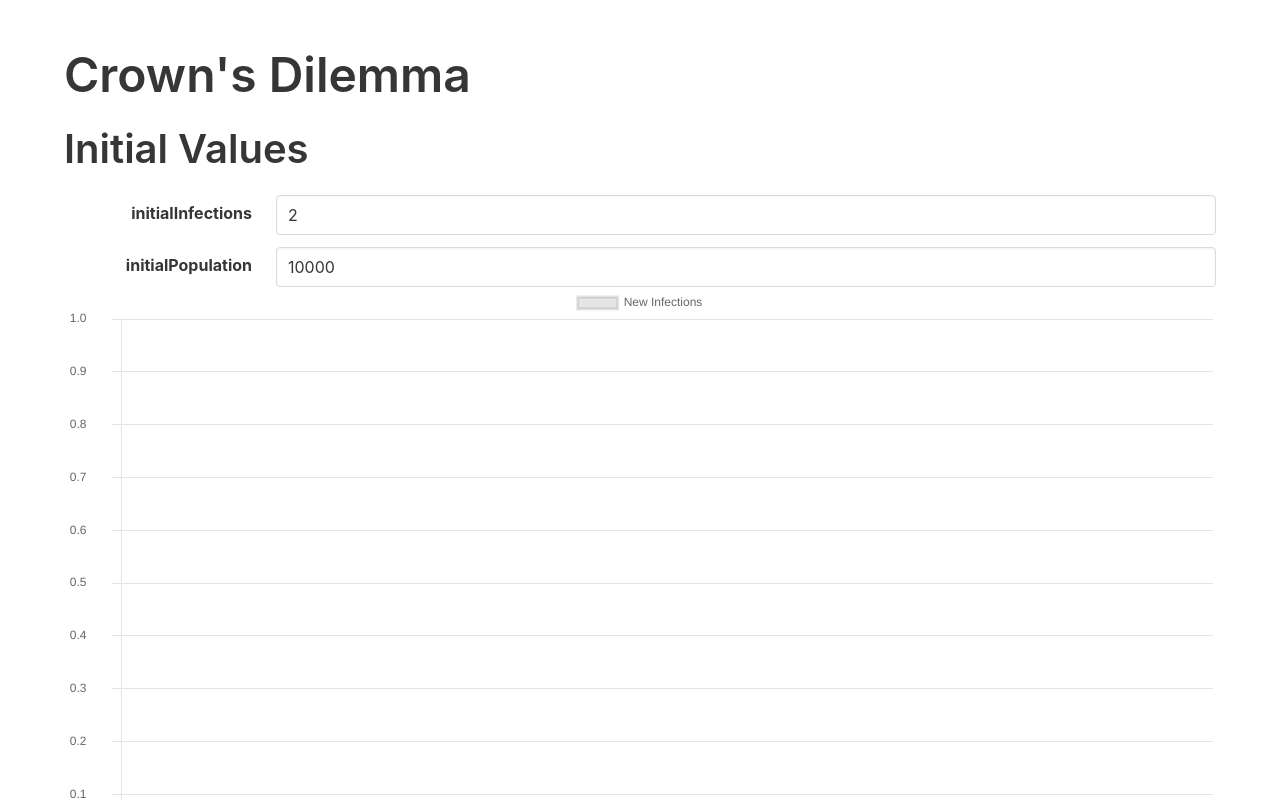
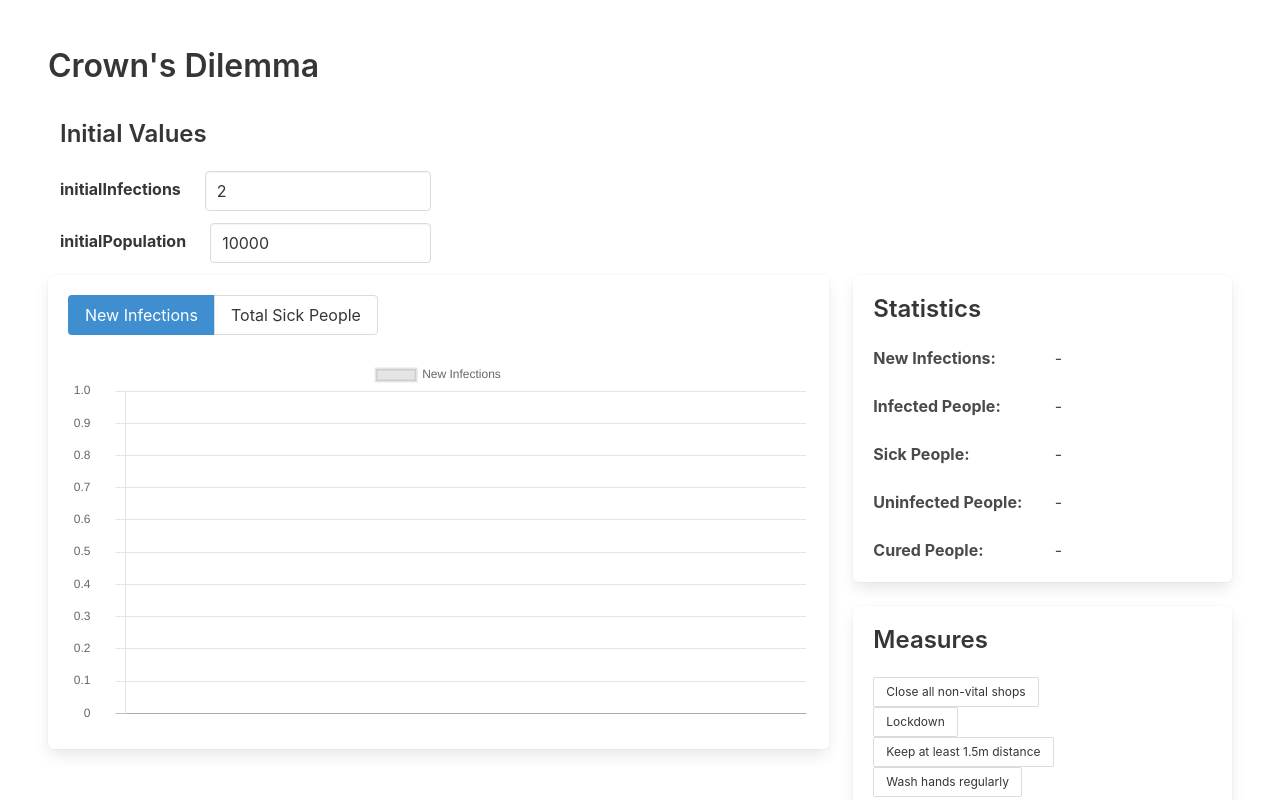
Before and after one commit to elfjes/crowns-dilemma, a Vue app: page / in a window 1280 px wide. Shown: the top 800 px of the page. Built offline with nearby package versions, Linux system fonts and the light colour scheme.

Commit message:
add statistics panel, better layout

```diff
--- a/src/App.vue
+++ b/src/App.vue
@@ -1,20 +1,25 @@
 <template>
   <div id="app">
     <section class="section">
-      <div class="container">
-        <h1 class="title is-1">
+      <h1 class="title is-3">
         Crown's Dilemma
       </h1>
-        <cd-initial-values v-model="initialValues" :disabled="model !== null"></cd-initial-values>
-        <cd-bar-chart
-          v-for="chart in charts"
-          :key="chart.id"
-          ref="charts"
-          :id="chart.id"
-          :title="chart.title"
-          :x-attribute="chart.xAttribute"
-          :y-attribute="chart.yAttribute"
-        ></cd-bar-chart>
+      <cd-initial-values
+        class="column is-4-desktop is-8-tablet"
+        v-model="initialValues"
+        :disabled="model !== null"
+      ></cd-initial-values>
+      <div class="columns">
+        <div class="column is-8">
+          <div class="box">
+            <cd-charts ref="charts"></cd-charts>
+          </div>
+        </div>
+        <div class="column is-4 is-multiline">
+          <cd-statistics ref="statistics"></cd-statistics>
+          <cd-measures :measures="allMeasures" @input="activeMeasures = $event"></cd-measures>
+        </div>
+      </div>
       <div class="buttons">
         <button class="button is-primary" @click="gotoNextDays()">
           Next day
@@ -23,26 +28,26 @@
           Next 7 days
         </button>
       </div>
-        <cd-measures :measures="allMeasures" @input="activeMeasures = $event"></cd-measures>
-      </div>
     </section>
   </div>
 </template>
 
 <script>
-import BarChart from "./components/BarChart";
 import Measures from "./components/Measures";
 import Model from "./model";
-import modelConfig from "@/modelConfig";
-import { measures } from "@/measures";
+import modelConfig from "./modelConfig";
+import { measures } from "./measures";
 import InitialValues from "./components/InitialValues";
+import Charts from "./components/Charts";
+import Statistics from "./components/Statistics";
 
 export default {
   name: "App",
   components: {
-    cdBarChart: BarChart,
+    cdCharts: Charts,
     cdMeasures: Measures,
-    cdInitialValues: InitialValues
+    cdInitialValues: InitialValues,
+    cdStatistics: Statistics
   },
   data() {
     return {
@@ -97,9 +102,8 @@ export default {
         states.push(this.model.getState());
       }
 
-      this.$refs.charts.forEach(chart => {
-        chart.update(...states);
-      });
+      this.$refs.charts.update(...states);
+      this.$refs.statistics.update(...states);
     }
   }
 };
--- a/src/components/BarChart.vue
+++ b/src/components/BarChart.vue
@@ -56,8 +56,8 @@ export default {
     };
   },
   methods: {
-    createChart(chartId) {
-      const ctx = document.getElementById(chartId);
+    createChart() {
+      const ctx = document.getElementById(this.id);
       this.chart = new Chart(ctx, {
         type: this.type,
         data: this.data,
@@ -75,7 +75,7 @@ export default {
     }
   },
   mounted() {
-    this.createChart(this.id);
+    this.createChart();
   }
 };
 </script>
--- /dev/null
+++ b/src/components/Charts.vue
@@ -0,0 +1,67 @@
+<template>
+  <div>
+    <div class="buttons has-addons">
+      <button
+        v-for="chart in charts"
+        :key="chart.id"
+        class="button"
+        :class="{ 'is-info': chart.id === activeChart }"
+        @click="activate(chart.id)"
+      >
+        {{ chart.title }}
+      </button>
+    </div>
+    <cd-bar-chart
+      v-for="chart in charts"
+      v-show="chart.id === activeChart"
+      :key="chart.id"
+      ref="charts"
+      :id="chart.id"
+      :title="chart.title"
+      :x-attribute="chart.xAttribute"
+      :y-attribute="chart.yAttribute"
+    ></cd-bar-chart>
+  </div>
+</template>
+
+<script>
+import BarChart from "./BarChart";
+
+export default {
+  name: "Charts",
+  components: {
+    cdBarChart: BarChart
+  },
+  data() {
+    return {
+      charts: [
+        {
+          id: "infectionchart",
+          title: "New Infections",
+          xAttribute: "day",
+          yAttribute: "newInfections"
+        },
+        {
+          id: "sickpeoplechart",
+          title: "Total Sick People",
+          xAttribute: "day",
+          yAttribute: "sickPeople"
+        }
+      ],
+      activeChart: "infectionchart"
+    };
+  },
+  methods: {
+    activate(idx) {
+      this.activeChart = idx;
+    },
+    update(...states) {
+      this.$refs.charts.forEach(chart => {
+        chart.update(...states);
+      });
+    }
+  }
+};
+</script>
+
+<style scoped></style>
--- a/src/components/InitialValues.vue
+++ b/src/components/InitialValues.vue
@@ -1,6 +1,6 @@
 <template>
-  <section>
-    <h2 class="title is-2">Initial Values</h2>
+  <div>
+    <h2 class="title is-4">Initial Values</h2>
     <div v-for="field in Object.keys(value)" class="field is-horizontal" :key="field">
       <div class="field-label is-normal">
         <label class="label">{{ field }}</label>
@@ -13,7 +13,7 @@
         </div>
       </div>
     </div>
-  </section>
+  </div >
 </template>
 
 <script>
--- a/src/components/Measures.vue
+++ b/src/components/Measures.vue
@@ -1,14 +1,18 @@
 <template>
-  <section class="container">
-    <h2 class="title is-2">Measures</h2>
+  <div class="box">
+    <h2 class="title is-4">Measures</h2>
     <div class="field">
       <div v-for="(measure, index) in measures" :key="index" class="control">
-        <button class="button" :class="{ 'is-info': isActive[index] }" @click="clicked(index)">
+        <button
+          class="button is-small"
+          :class="{ 'is-info': isActive[index] }"
+          @click="clicked(index)"
+        >
           {{ measure.displayName }}
         </button>
       </div>
     </div>
-  </section>
+  </div>
 </template>
 
 <script>
--- /dev/null
+++ b/src/components/Statistics.vue
@@ -0,0 +1,62 @@
+<template>
+  <div class="box">
+      <h2 class="title is-4">Statistics</h2>
+      <template v-for="prop in properties">
+          <div class="columns is-desktop" :key="prop.ref">
+              <div class="column">
+                  <p class="has-text-weight-bold">{{ prop.displayName }}:</p>
+              </div>
+              <div class="column">
+                  <p>{{ getState(prop.ref) }}</p>
+              </div>
+          </div>
+      </template>
+  </div>
+</template>
+
+<script>
+export default {
+  name: "Statistics",
+  data() {
+    return {
+      properties: [
+        {
+          ref: "newInfections",
+          displayName: "New Infections"
+        },
+        {
+          ref: "infectedPeople",
+          displayName: "Infected People"
+        },
+        {
+          ref: "sickPeople",
+          displayName: "Sick People"
+        },
+        {
+          ref: "uninfectedPeople",
+          displayName: "Uninfected People"
+        },
+        {
+          ref: "curedPeople",
+          displayName: "Cured People"
+        }
+      ],
+      state: {}
+    };
+  },
+  methods: {
+    getState(ref) {
+      // eslint-disable-next-line no-prototype-builtins
+      if (this.state.hasOwnProperty(ref)) {
+        return this.state[ref];
+      }
+      return "-";
+    },
+    update(...states) {
+      this.state = states[states.length - 1];
+    }
+  }
+};
+</script>
+
+<style scoped></style>
```
Lines whose indentation alone changed are shown as unchanged.
